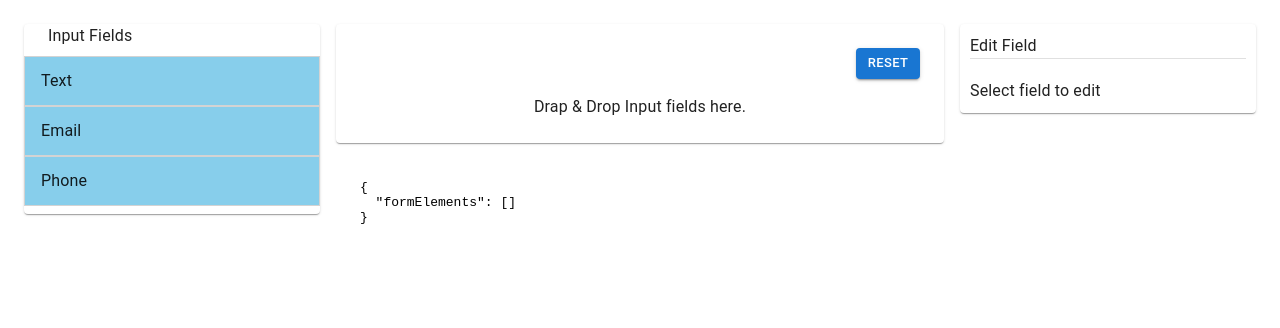
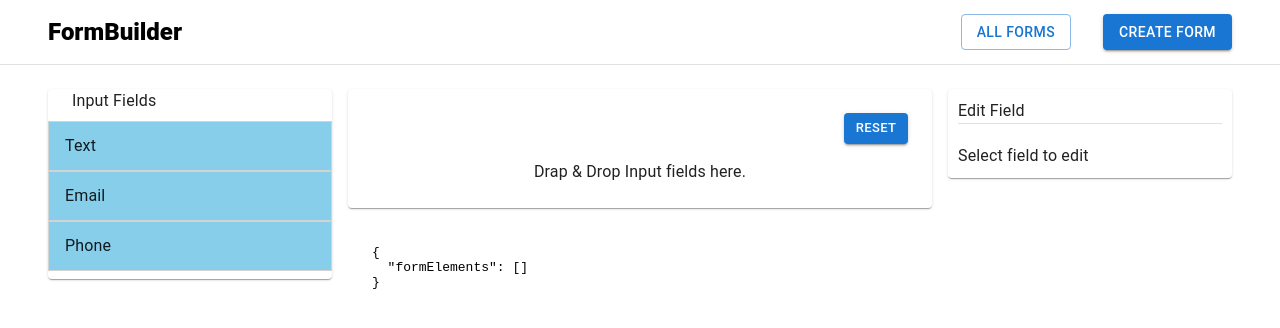
Before and after one commit to sanzaikc/MERN-form-builder, a React (Create React App) app in the folder frontend/: page / in a window 1280 px wide. Shown: the top 328 px of the page. Built offline with nearby package versions, Linux system fonts and the light colour scheme.

Commit message:
initial appbar

```diff
--- a/frontend/src/App.js
+++ b/frontend/src/App.js
@@ -1,10 +1,49 @@
+import {
+  AppBar,
+  Box,
+  Button,
+  Container,
+  Toolbar,
+  Typography,
+} from "@mui/material";
+
 import { FormBuilderScreen } from "./screens/FormBuilderScreen";
 
 function App() {
   return (
-    <div>
-      <FormBuilderScreen />
-    </div>
+    <>
+      <AppBar
+        position="static"
+        color="transparent"
+        elevation={0}
+        sx={{ borderBottom: 1, borderBottomColor: "divider" }}
+      >
+        <Container maxWidth="xl">
+          <Toolbar>
+            <Box
+              sx={{
+                flexGrow: 1,
+                display: "flex",
+                alignItems: "center",
+                justifyContent: "space-between",
+              }}
+            >
+              <Typography variant="h5" sx={{ fontWeight: 800 }}>
+                FormBuilder
+              </Typography>
+
+              <Box display="flex" gap={4}>
+                <Button variant="outlined">All Forms</Button>
+                <Button variant="contained">Create Form</Button>
+              </Box>
+            </Box>
+          </Toolbar>
+        </Container>
+      </AppBar>
+      <Container maxWidth="xl">
+        <FormBuilderScreen />
+      </Container>
+    </>
   );
 }
 
--- a/frontend/src/components/form/FormTemplate.js
+++ b/frontend/src/components/form/FormTemplate.js
@@ -28,7 +28,7 @@ export const FormTemplate = () => {
   };
 
   return (
-    <Stack spacing={4}>
+    <Stack spacing={3}>
       {!formElements?.length ? (
         <Box display="flex" alignItems="center" justifyContent="center">
           <Typography>Drap & Drop Input fields here.</Typography>
```
